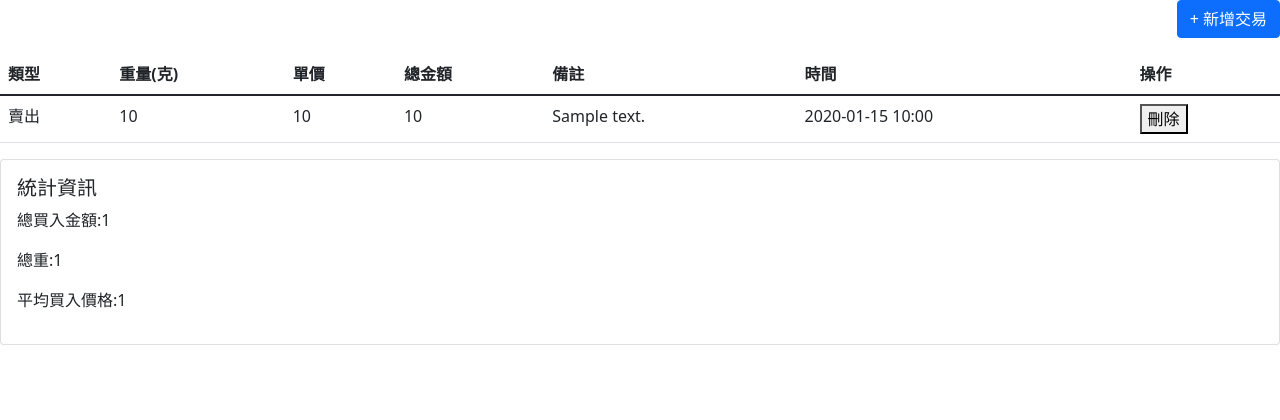
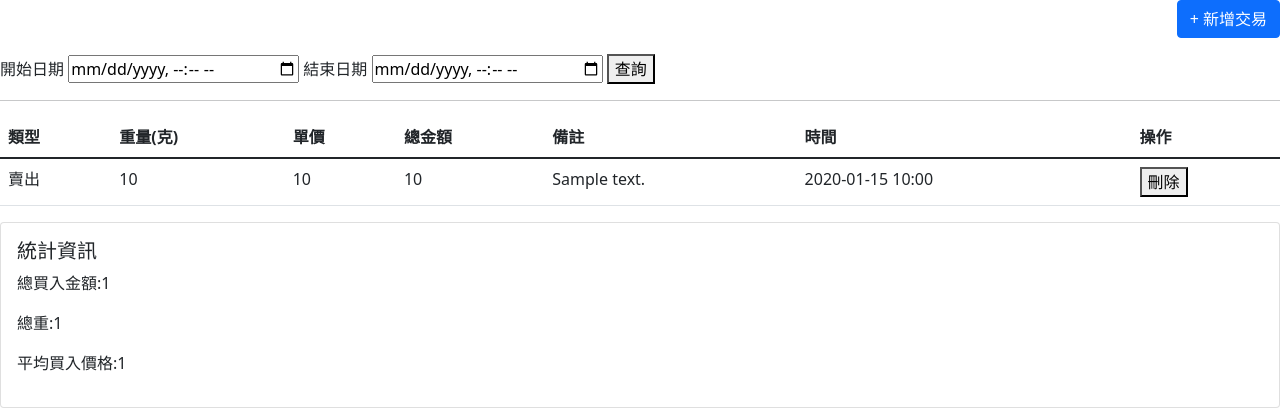
Before and after one commit to Cheng-17-rh/gold-system, a Python web app: template templates/home.html in a window 1280 px wide. Shown: the top 420 px of the page. Run offline with Jinja, Linux system fonts and the light colour scheme; the template is opened without the code that fills it: most values are stand-ins (such as "Sample title", 1, 10 or a date in 2020).

Commit message:
前端新增日期篩選

```diff
--- a/templates/home.html
+++ b/templates/home.html
@@ -10,6 +10,14 @@
     <div class="text-end mb-3">
         <a href="{{url_for('add')}}" class="btn btn-primary">+ 新增交易</a>
     </div>
+    <form method="POST" action="/">
+        <label>開始日期</label>
+        <input type="datetime-local" name="start">
+        <label>結束日期</label>
+        <input type="datetime-local" name="end">
+        <button type="submit">查詢</button>
+    </form>
+    <hr/>
     <table class="table table-triped">
         <thead>
             <tr>
```
